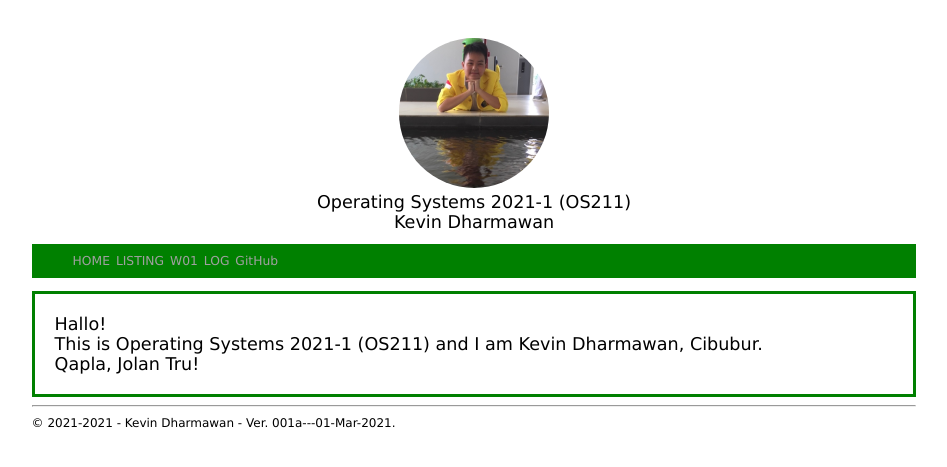
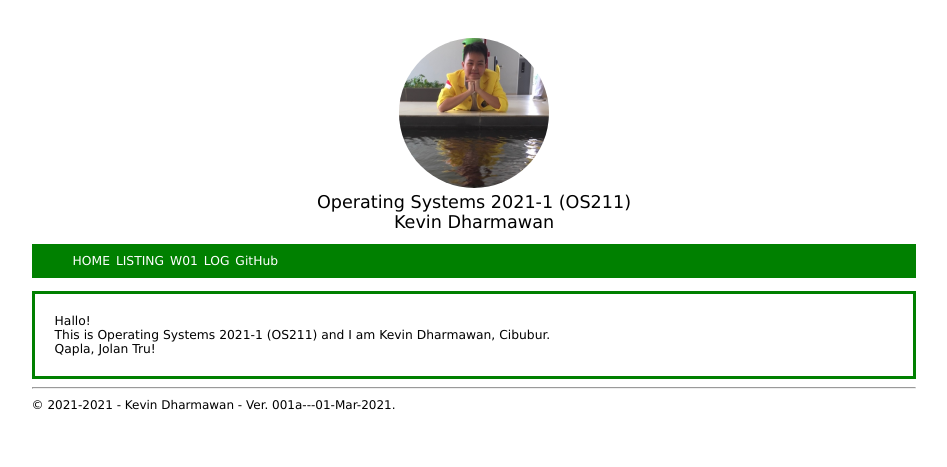
Before and after one commit to kevindharmawan/test-pages, a Jekyll site: the page built from index.md, in a window 1280 px wide. Shown: the top 467 px of the page, without its empty margins (166-1113 px from the left). Built offline with Jekyll 4.4.1, drawn with Linux system fonts in a browser that asks for light colours.

Commit message:
Edit styling 9

```diff
--- a/assets/css/style.css
+++ b/assets/css/style.css
@@ -25,7 +25,7 @@
 }
 
 .container a {
-  color: #a0a0a0;
+  color: white;
 }
 
 .container a:hover {
@@ -138,6 +138,7 @@
 .info {
   border: 3px solid green;
   padding: 20px;
+  font-size: 0.7em;
 }
 
 pre {
--- a/index.md
+++ b/index.md
@@ -4,6 +4,8 @@ layout: "layout"
 
 Hallo!
 
+
 This is {{ site.title }} and I am {{ site.author }}, {{ site.address }}.
 
+
 Qapla, Jolan Tru!
```
